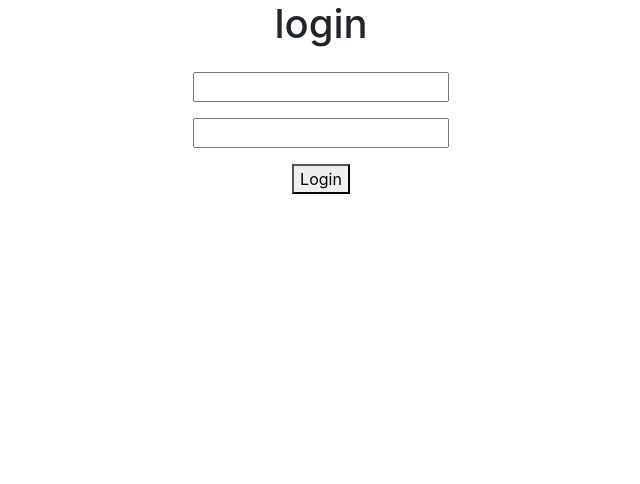
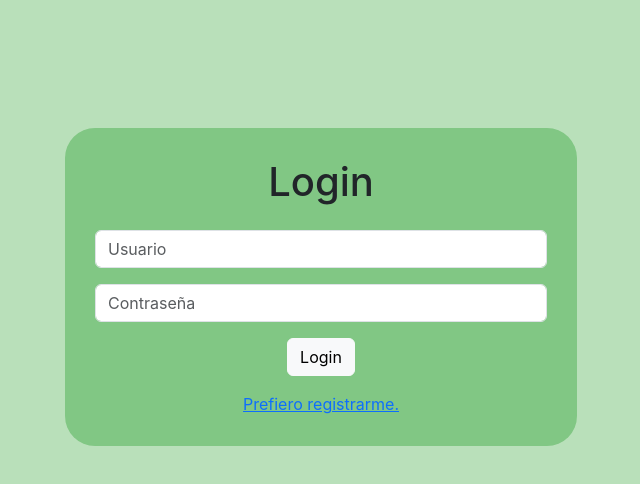
Before and after one commit to salinasariel/TUP-LC3TT-G13, a React (Create React App) app in the folder proyect-g13/: page / in a window 1280 px wide. Shown: the top 484 px of the page, without its empty margins (319-959 px from the left). Built offline with nearby package versions, Linux system fonts and the light colour scheme.

Commit message:
style login page
low style login page and error mesage

```diff
--- a/proyect-g13/src/components/Login/Login.css
+++ b/proyect-g13/src/components/Login/Login.css
@@ -4,4 +4,26 @@
     flex-direction: column;
     align-items: center;
     gap: 1rem;
+    background-color: #81C784;
+    margin-left: 30%;
+    margin-right: 30%;
+    margin-top: 10%;
+    padding: 30px;
+    border-radius: 30px;
 }
+.mesageError{
+    background-color: #c78981;
+    display: flex;
+    justify-content: center;
+    flex-direction: column;
+    align-items: center;
+    gap: 1rem;
+    margin-left: 30%;
+    margin-right: 30%;
+    margin-top: 20px;
+    padding: 30px;
+    border-radius: 30px;
+}
+body{
+    background-color: #81c7848d;
+}
--- a/proyect-g13/src/components/Login/Login.js
+++ b/proyect-g13/src/components/Login/Login.js
@@ -23,20 +23,22 @@ const handleSubmit = (e) => {
 }
 
     return(
-        <section>
+
+        <section >
 
             <form className="form"
             onSubmit={handleSubmit}>
-                <h1>login</h1>
-                <input type="text"
+                <h1>Login</h1>
+                <input placeholder="Usuario" class="form-control" aria-label="Default" aria-describedby="inputGroup-sizing-default" type="text"
                 value={name}
                 onChange={e => setName(e.target.value)}></input>
-                <input type="password"
+                <input placeholder="Contraseña" class="form-control" aria-label="Default" aria-describedby="inputGroup-sizing-default" type="password"
                 value={password}
                 onChange={e => setPassword(e.target.value)}></input>
-                <button>Login</button>
+                <button class="btn btn-light">Login</button>
+                <a href="">Prefiero registrarme.</a>
             </form>
-            {error && <p>todos los campos son obligatorios</p>}
+            {error && <p className="mesageError">Todos los campos son obligatorios</p>}
         </section>
     )
 }
```
